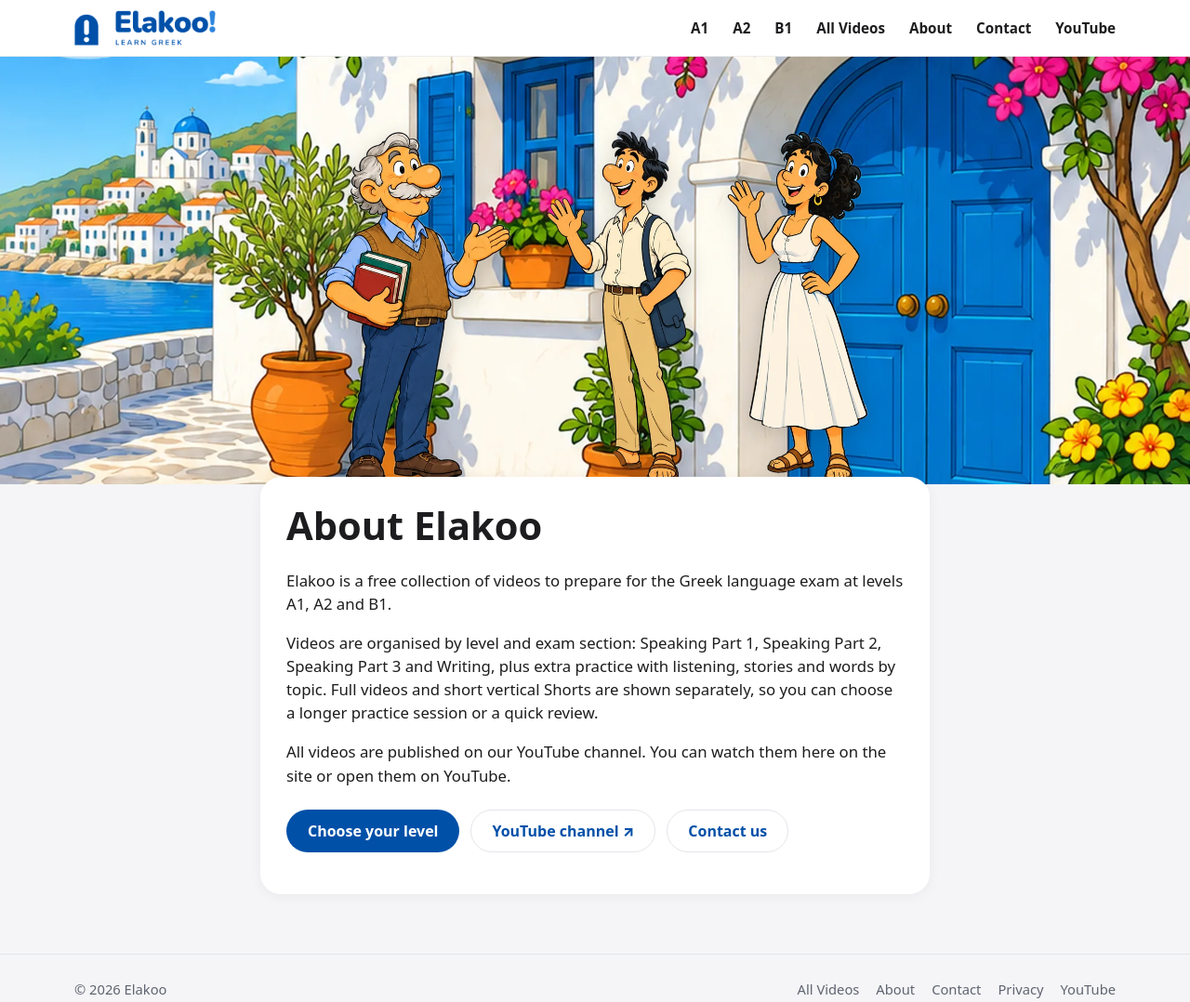
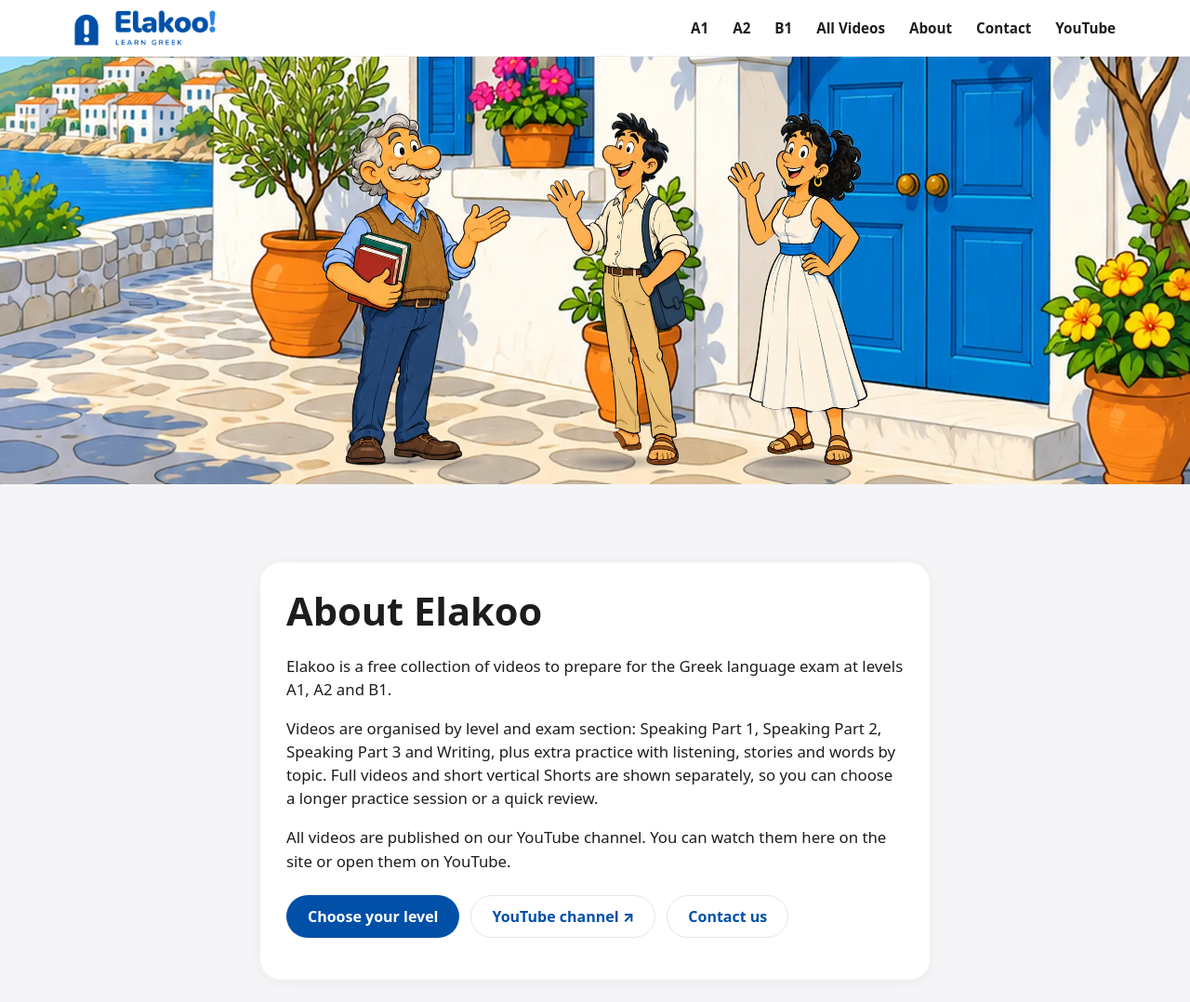
Before and after one commit to buninvik-cy/Elakoo, an Astro site: page /about in a window 1280 px wide. Shown: the top 1078 px of the page at 93% size. Built offline with nearby package versions, Linux system fonts and the light colour scheme; Astro itself is replaced by a stand-in of ours.

Commit message:
About: characters stand on the pavement with a ground shadow
Co-Authored-By: Claude Opus 5.5 <noreply@anthropic.com>
Claude-Session: https://claude.ai/code/session_01W4qN8obkWdDhzzwc8AaMab

```diff
--- a/src/pages/about/index.astro
+++ b/src/pages/about/index.astro
@@ -11,9 +11,9 @@ const levelList = LEVELS.map((l) => l.label).join(', ').replace(/, ([^,]*)$/, '
       <img class="about-bg" src="/brand/chars/hero-bg.webp" alt="" width="1920" height="1080" decoding="async" />
     </picture>
     <div class="about-chars" aria-hidden="true">
-      <img src="/brand/chars/teacher.webp" alt="" width="387" height="720" />
-      <img src="/brand/chars/nikos.webp" alt="" width="295" height="720" />
-      <img src="/brand/chars/maria.webp" alt="" width="288" height="720" />
+      <span class="stand"><img src="/brand/chars/teacher.webp" alt="" width="387" height="720" /></span>
+      <span class="stand"><img src="/brand/chars/nikos.webp" alt="" width="295" height="720" /></span>
+      <span class="stand"><img src="/brand/chars/maria.webp" alt="" width="288" height="720" /></span>
     </div>
   </section>
 
--- a/src/styles/global.css
+++ b/src/styles/global.css
@@ -432,3 +432,13 @@ a { color: var(--blue); }
   .skyline { height: 116px; }
   .char-phone { height: 108px; right: 10px; }
 }
+/* About: characters stand on the pavement (lower part of the picture) with a ground shadow */
+.about-chars { bottom: clamp(10px, 3.2vw, 44px); }
+.about-chars img { filter: none; display: block; }
+.stand { position: relative; display: block; }
+.stand::after { content: ''; position: absolute; left: 50%; bottom: -6px; width: 78%; height: 16px; transform: translateX(-50%); background: radial-gradient(ellipse at center, rgba(40,40,60,.38) 0%, rgba(40,40,60,0) 70%); z-index: -1; }
+.about-card { margin-top: clamp(20px, 3vw, 32px); }
+/* About fix: always show the pavement (bottom of the picture) and stand on it */
+.about-bg { object-position: 60% 100%; }
+.about-chars { bottom: clamp(6px, 1.6vw, 22px); isolation: isolate; }
+.stand::after { bottom: -5px; height: clamp(10px, 1.4vw, 18px); }
```
